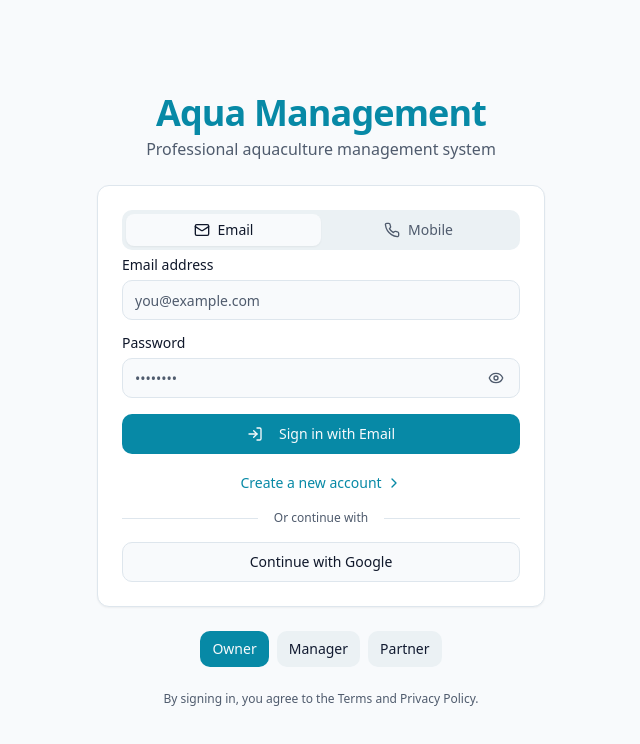
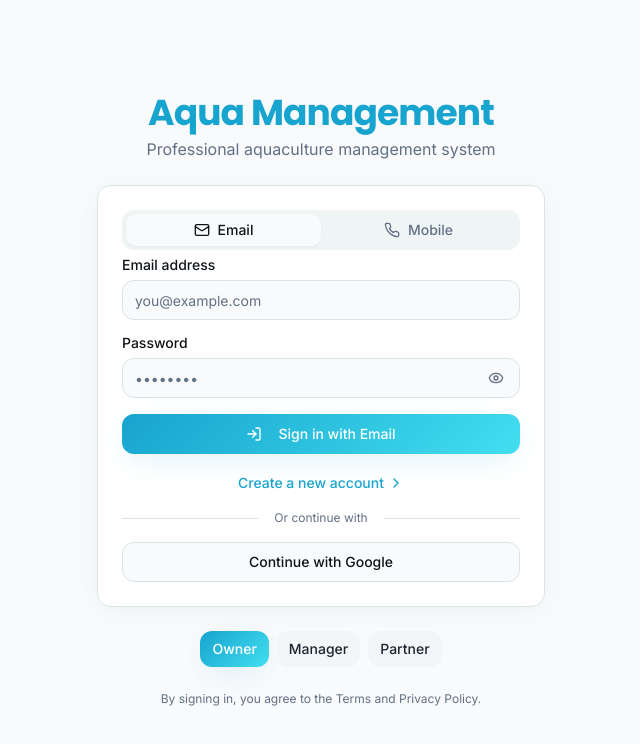
Before and after one commit to yeswanthvarma94/aqua-crop-sync, a React (Vite) app: page /auth in a window 1280 px wide. Shown: the top 744 px of the page, without its empty margins (319-959 px from the left). Built offline with nearby package versions, Linux system fonts and the light colour scheme.

Commit message:
Refactor UI and workflow
Improve application's UI design for better user attraction and ensure a smoother workflow.

```diff
--- a/index.html
+++ b/index.html
@@ -1,6 +1,9 @@
 <!DOCTYPE html>
 <html lang="en">
   <head>
+    <link rel="preconnect" href="https://fonts.googleapis.com">
+    <link rel="preconnect" href="https://fonts.gstatic.com" crossorigin>
+    <link href="https://fonts.googleapis.com/css2?family=Inter:wght@300;400;500;600;700&family=Poppins:wght@300;400;500;600;700&display=swap" rel="stylesheet">
     <meta charset="UTF-8" />
     <meta name="viewport" content="width=device-width, initial-scale=1.0" />
     <title>AquaLedger — Shrimp & Fish Farm Ledger</title>
--- a/src/components/ui/button.tsx
+++ b/src/components/ui/button.tsx
@@ -5,24 +5,24 @@ import { cva, type VariantProps } from "class-variance-authority"
 import { cn } from "@/lib/utils"
 
 const buttonVariants = cva(
-  "inline-flex items-center justify-center gap-2 whitespace-nowrap rounded-md text-sm font-medium ring-offset-background transition-colors focus-visible:outline-none focus-visible:ring-2 focus-visible:ring-ring focus-visible:ring-offset-2 disabled:pointer-events-none disabled:opacity-50 [&_svg]:pointer-events-none [&_svg]:size-4 [&_svg]:shrink-0",
+  "inline-flex items-center justify-center gap-2 whitespace-nowrap rounded-md text-sm font-medium ring-offset-background transition-all duration-200 focus-visible:outline-none focus-visible:ring-2 focus-visible:ring-ring focus-visible:ring-offset-2 disabled:pointer-events-none disabled:opacity-50 [&_svg]:pointer-events-none [&_svg]:size-4 [&_svg]:shrink-0",
   {
     variants: {
       variant: {
-        default: "bg-primary text-primary-foreground hover:bg-primary/90",
-        destructive:
-          "bg-destructive text-destructive-foreground hover:bg-destructive/90",
-        outline:
-          "border border-input bg-background hover:bg-accent hover:text-accent-foreground",
-        secondary:
-          "bg-secondary text-secondary-foreground hover:bg-secondary/80",
-        ghost: "hover:bg-accent hover:text-accent-foreground",
+        default: "bg-gradient-primary text-primary-foreground hover:shadow-glow hover:scale-105 shadow-elegant",
+        destructive: "bg-destructive text-destructive-foreground hover:bg-destructive/90 hover:scale-105",
+        outline: "border border-input bg-background hover:bg-accent hover:text-accent-foreground hover:scale-105",
+        secondary: "bg-secondary text-secondary-foreground hover:bg-secondary/80 hover:scale-105",
+        ghost: "hover:bg-accent hover:text-accent-foreground hover:scale-105",
         link: "text-primary underline-offset-4 hover:underline",
+        premium: "bg-gradient-primary text-primary-foreground hover:shadow-glow hover:scale-105 shadow-elegant border border-primary-glow/20",
+        glass: "bg-card/80 backdrop-blur-xl border border-border/50 hover:bg-card/90 hover:scale-105 shadow-card",
       },
       size: {
         default: "h-10 px-4 py-2",
         sm: "h-9 rounded-md px-3",
         lg: "h-11 rounded-md px-8",
+        xl: "h-12 rounded-lg px-10 text-base",
         icon: "h-10 w-10",
       },
     },
--- a/src/components/ui/card.tsx
+++ b/src/components/ui/card.tsx
@@ -9,7 +9,7 @@ const Card = React.forwardRef<
   <div
     ref={ref}
     className={cn(
-      "rounded-lg border bg-card text-card-foreground shadow-sm",
+      "rounded-lg border bg-card text-card-foreground shadow-card transition-all duration-200 hover:shadow-elegant",
       className
     )}
     {...props}
@@ -23,7 +23,7 @@ const CardHeader = React.forwardRef<
 >(({ className, ...props }, ref) => (
   <div
     ref={ref}
-    className={cn("flex flex-col space-y-1.5 p-6", className)}
+    className={cn("flex flex-col space-y-1.5 p-6 pb-4", className)}
     {...props}
   />
 ))
@@ -36,7 +36,7 @@ const CardTitle = React.forwardRef<
   <h3
     ref={ref}
     className={cn(
-      "text-2xl font-semibold leading-none tracking-tight",
+      "text-lg font-semibold leading-none tracking-tight",
       className
     )}
     {...props}
@@ -60,7 +60,7 @@ const CardContent = React.forwardRef<
   HTMLDivElement,
   React.HTMLAttributes<HTMLDivElement>
 >(({ className, ...props }, ref) => (
-  <div ref={ref} className={cn("p-6 pt-0", className)} {...props} />
+  <div ref={ref} className={cn("p-6 pt-2", className)} {...props} />
 ))
 CardContent.displayName = "CardContent"
 
--- a/src/index.css
+++ b/src/index.css
@@ -8,90 +8,117 @@ All colors MUST be HSL.
 
 @layer base {
   :root {
-    /* AquaLedger theme - calm high-contrast aqua/teal */
-    --background: 210 40% 98%;
-    --foreground: 222.2 47.4% 11.2%;
+    /* Modern AquaLedger theme - premium aqua with gradients */
+    --background: 215 25% 98%;
+    --foreground: 215 25% 8%;
 
     --card: 0 0% 100%;
-    --card-foreground: 222.2 47.4% 11.2%;
+    --card-foreground: 215 25% 8%;
 
     --popover: 0 0% 100%;
-    --popover-foreground: 222.2 47.4% 11.2%;
+    --popover-foreground: 215 25% 8%;
 
-    /* Primary aqua */
-    --primary: 191 92% 34%;
-    --primary-foreground: 210 40% 98%;
+    /* Premium gradient primary */
+    --primary: 194 80% 45%;
+    --primary-glow: 186 85% 60%;
+    --primary-foreground: 0 0% 100%;
 
-    --secondary: 200 30% 94%;
-    --secondary-foreground: 222 47% 13%;
+    --secondary: 194 30% 96%;
+    --secondary-foreground: 215 25% 15%;
 
-    --muted: 200 30% 94%;
-    --muted-foreground: 215.4 16.3% 36.9%;
+    --muted: 194 25% 95%;
+    --muted-foreground: 215 15% 45%;
 
-    --accent: 191 92% 34%;
-    --accent-foreground: 210 40% 98%;
+    --accent: 186 75% 55%;
+    --accent-foreground: 0 0% 100%;
 
-    --destructive: 0 84.2% 60.2%;
-    --destructive-foreground: 210 40% 98%;
+    --destructive: 0 84% 60%;
+    --destructive-foreground: 0 0% 100%;
 
-    --border: 210 29% 90%;
-    --input: 210 29% 90%;
-    --ring: 191 92% 34%;
+    --border: 194 20% 88%;
+    --input: 194 20% 88%;
+    --ring: 194 80% 45%;
 
-    --radius: 0.75rem;
+    --radius: 0.875rem;
 
     /* Sidebar */
     --sidebar-background: 0 0% 100%;
-    --sidebar-foreground: 222.2 47.4% 11.2%;
-    --sidebar-primary: 191 92% 34%;
-    --sidebar-primary-foreground: 210 40% 98%;
-    --sidebar-accent: 200 30% 94%;
-    --sidebar-accent-foreground: 222.2 47.4% 11.2%;
-    --sidebar-border: 210 29% 90%;
-    --sidebar-ring: 191 92% 34%;
+    --sidebar-foreground: 215 25% 8%;
+    --sidebar-primary: 194 80% 45%;
+    --sidebar-primary-foreground: 0 0% 100%;
+    --sidebar-accent: 194 25% 95%;
+    --sidebar-accent-foreground: 215 25% 8%;
+    --sidebar-border: 194 20% 88%;
+    --sidebar-ring: 194 80% 45%;
 
-    /* Extras */
-    --gradient-primary: linear-gradient(135deg, hsl(191 92% 34%), hsl(199 89% 48%));
-    --shadow-elegant: 0 10px 30px -10px hsl(191 92% 34% / 0.25);
-    --transition-smooth: all 0.25s cubic-bezier(0.4, 0, 0.2, 1);
+    /* Premium gradients and effects */
+    --gradient-primary: linear-gradient(135deg, hsl(194 80% 45%), hsl(186 85% 60%));
+    --gradient-secondary: linear-gradient(135deg, hsl(194 30% 96%), hsl(186 40% 94%));
+    --gradient-hero: linear-gradient(135deg, hsl(194 80% 45% / 0.9), hsl(186 85% 60% / 0.8));
+
+    --shadow-elegant: 0 8px 32px -8px hsl(194 80% 45% / 0.2);
+    --shadow-glow: 0 0 32px hsl(186 85% 60% / 0.3);
+    --shadow-card: 0 4px 24px -4px hsl(194 30% 30% / 0.08);
+
+    --transition-smooth: all 0.3s cubic-bezier(0.4, 0, 0.2, 1);
+    --transition-bounce: all 0.4s cubic-bezier(0.175, 0.885, 0.32, 1.275);
+
+    /* Glass morphism */
+    --glass-bg: hsl(0 0% 100% / 0.8);
+    --glass-border: hsl(194 20% 88% / 0.3);
   }
 
   .dark {
-    --background: 222.2 84% 4.9%;
-    --foreground: 210 40% 98%;
+    --background: 215 25% 5%;
+    --foreground: 215 25% 95%;
 
-    --card: 222.2 84% 4.9%;
-    --card-foreground: 210 40% 98%;
+    --card: 215 25% 8%;
+    --card-foreground: 215 25% 95%;
 
-    --popover: 222.2 84% 4.9%;
-    --popover-foreground: 210 40% 98%;
+    --popover: 215 25% 8%;
+    --popover-foreground: 215 25% 95%;
 
-    --primary: 210 40% 98%;
-    --primary-foreground: 222.2 47.4% 11.2%;
+    --primary: 186 85% 60%;
+    --primary-glow: 194 80% 45%;
+    --primary-foreground: 215 25% 5%;
 
-    --secondary: 217.2 32.6% 17.5%;
-    --secondary-foreground: 210 40% 98%;
+    --secondary: 215 25% 12%;
+    --secondary-foreground: 215 25% 85%;
 
-    --muted: 217.2 32.6% 17.5%;
-    --muted-foreground: 215 20.2% 65.1%;
+    --muted: 215 25% 12%;
+    --muted-foreground: 215 15% 65%;
 
-    --accent: 217.2 32.6% 17.5%;
-    --accent-foreground: 210 40% 98%;
+    --accent: 186 75% 55%;
+    --accent-foreground: 215 25% 5%;
 
-    --destructive: 0 62.8% 30.6%;
-    --destructive-foreground: 210 40% 98%;
+    --destructive: 0 75% 55%;
+    --destructive-foreground: 0 0% 100%;
 
-    --border: 217.2 32.6% 17.5%;
-    --input: 217.2 32.6% 17.5%;
-    --ring: 212.7 26.8% 83.9%;
-    --sidebar-background: 240 5.9% 10%;
-    --sidebar-foreground: 240 4.8% 95.9%;
-    --sidebar-primary: 224.3 76.3% 48%;
-    --sidebar-primary-foreground: 0 0% 100%;
-    --sidebar-accent: 240 3.7% 15.9%;
-    --sidebar-accent-foreground: 240 4.8% 95.9%;
-    --sidebar-border: 240 3.7% 15.9%;
-    --sidebar-ring: 217.2 91.2% 59.8%;
+    --border: 215 25% 18%;
+    --input: 215 25% 18%;
+    --ring: 186 85% 60%;
+
+    --sidebar-background: 215 25% 6%;
+    --sidebar-foreground: 215 25% 95%;
+    --sidebar-primary: 186 85% 60%;
+    --sidebar-primary-foreground: 215 25% 5%;
+    --sidebar-accent: 215 25% 12%;
+    --sidebar-accent-foreground: 215 25% 95%;
+    --sidebar-border: 215 25% 18%;
+    --sidebar-ring: 186 85% 60%;
+
+    /* Dark mode gradients */
+    --gradient-primary: linear-gradient(135deg, hsl(186 85% 60%), hsl(194 80% 45%));
+    --gradient-secondary: linear-gradient(135deg, hsl(215 25% 12%), hsl(215 25% 15%));
+    --gradient-hero: linear-gradient(135deg, hsl(186 85% 60% / 0.9), hsl(194 80% 45% / 0.8));
+
+    --shadow-elegant: 0 8px 32px -8px hsl(0 0% 0% / 0.4);
+    --shadow-glow: 0 0 32px hsl(186 85% 60% / 0.2);
+    --shadow-card: 0 4px 24px -4px hsl(0 0% 0% / 0.3);
+
+    /* Dark glass morphism */
+    --glass-bg: hsl(215 25% 8% / 0.8);
+    --glass-border: hsl(215 25% 18% / 0.3);
   }
 }
 
@@ -101,6 +128,117 @@ All colors MUST be HSL.
   }
 
   body {
-    @apply bg-background text-foreground;
+    @apply bg-background text-foreground font-inter antialiased;
+    font-feature-settings: "cv02", "cv03", "cv04", "cv11";
+  }
+
+  h1, h2, h3, h4, h5, h6 {
+    @apply font-poppins;
   }
 }
+
+@layer components {
+  /* Glass morphism components */
+  .glass-card {
+    @apply bg-card/80 backdrop-blur-xl border border-border/50;
+    box-shadow: var(--shadow-card);
+  }
+
+  .glass-header {
+    @apply bg-background/80 backdrop-blur-xl border-b border-border/50;
+  }
+
+  /* Gradient components */
+  .gradient-primary {
+    background: var(--gradient-primary);
+  }
+
+  .gradient-secondary {
+    background: var(--gradient-secondary);
+  }
+
+  .gradient-hero {
+    background: var(--gradient-hero);
+  }
+
+  /* Interactive elements */
+  .interactive-hover {
+    @apply transition-all duration-300 hover:scale-105 hover:shadow-lg;
+    transition: var(--transition-smooth);
+  }
+
+  .floating-action {
+    @apply interactive-hover shadow-elegant;
+    box-shadow: var(--shadow-elegant);
+  }
+
+  .glow-effect {
+    box-shadow: var(--shadow-glow);
+  }
+
+  /* Animations */
+  .animate-fade-in {
+    animation: fade-in 0.6s cubic-bezier(0.16, 1, 0.3, 1);
+  }
+
+  .animate-slide-up {
+    animation: slide-up 0.6s cubic-bezier(0.16, 1, 0.3, 1);
+  }
+
+  .animate-bounce-in {
+    animation: bounce-in 0.8s cubic-bezier(0.175, 0.885, 0.32, 1.275);
+  }
+}
+
+@layer utilities {
+  .text-gradient {
+    background: var(--gradient-primary);
+    -webkit-background-clip: text;
+    -webkit-text-fill-color: transparent;
+    background-clip: text;
+  }
+
+  .border-gradient {
+    border-image: var(--gradient-primary) 1;
+  }
+}
+
+@keyframes fade-in {
+  from {
+    opacity: 0;
+    transform: translateY(20px);
+  }
+  to {
+    opacity: 1;
+    transform: translateY(0);
+  }
+}
+
+@keyframes slide-up {
+  from {
+    opacity: 0;
+    transform: translateY(30px);
+  }
+  to {
+    opacity: 1;
+    transform: translateY(0);
+  }
+}
+
+@keyframes bounce-in {
+  0% {
+    opacity: 0;
+    transform: scale(0.3);
+  }
+  50% {
+    opacity: 1;
+    transform: scale(1.05);
+  }
+  70% {
+    transform: scale(0.9);
+  }
+  100% {
+    opacity: 1;
+    transform: scale(1);
+  }
+}
--- a/tailwind.config.ts
+++ b/tailwind.config.ts
@@ -18,6 +18,10 @@ export default {
 			}
 		},
 		extend: {
+			fontFamily: {
+				inter: ['Inter', 'system-ui', 'sans-serif'],
+				poppins: ['Poppins', 'system-ui', 'sans-serif'],
+			},
 			colors: {
 				border: 'hsl(var(--border))',
 				input: 'hsl(var(--input))',
@@ -26,7 +30,8 @@ export default {
 				foreground: 'hsl(var(--foreground))',
 				primary: {
 					DEFAULT: 'hsl(var(--primary))',
-					foreground: 'hsl(var(--primary-foreground))'
+					foreground: 'hsl(var(--primary-foreground))',
+					glow: 'hsl(var(--primary-glow))',
 				},
 				secondary: {
 					DEFAULT: 'hsl(var(--secondary))',
@@ -68,27 +73,55 @@ export default {
 				md: 'calc(var(--radius) - 2px)',
 				sm: 'calc(var(--radius) - 4px)'
 			},
+			boxShadow: {
+				'elegant': 'var(--shadow-elegant)',
+				'glow': 'var(--shadow-glow)',
+				'card': 'var(--shadow-card)',
+			},
+			backgroundImage: {
+				'gradient-primary': 'var(--gradient-primary)',
+				'gradient-secondary': 'var(--gradient-secondary)',
+				'gradient-hero': 'var(--gradient-hero)',
+			},
+			transitionTimingFunction: {
+				'smooth': 'cubic-bezier(0.4, 0, 0.2, 1)',
+				'bounce': 'cubic-bezier(0.175, 0.885, 0.32, 1.275)',
+			},
 			keyframes: {
 				'accordion-down': {
-					from: {
-						height: '0'
-					},
-					to: {
-						height: 'var(--radix-accordion-content-height)'
-					}
+					from: { height: '0' },
+					to: { height: 'var(--radix-accordion-content-height)' }
 				},
 				'accordion-up': {
-					from: {
-						height: 'var(--radix-accordion-content-height)'
-					},
-					to: {
-						height: '0'
-					}
+					from: { height: 'var(--radix-accordion-content-height)' },
+					to: { height: '0' }
+				},
+				'fade-in': {
+					'0%': { opacity: '0', transform: 'translateY(10px)' },
+					'100%': { opacity: '1', transform: 'translateY(0)' }
+				},
+				'slide-up': {
+					'0%': { opacity: '0', transform: 'translateY(20px)' },
+					'100%': { opacity: '1', transform: 'translateY(0)' }
+				},
+				'bounce-in': {
+					'0%': { opacity: '0', transform: 'scale(0.3)' },
+					'50%': { opacity: '1', transform: 'scale(1.05)' },
+					'70%': { transform: 'scale(0.9)' },
+					'100%': { opacity: '1', transform: 'scale(1)' }
+				},
+				'float': {
+					'0%, 100%': { transform: 'translateY(0px)' },
+					'50%': { transform: 'translateY(-10px)' }
 				}
 			},
 			animation: {
 				'accordion-down': 'accordion-down 0.2s ease-out',
-				'accordion-up': 'accordion-up 0.2s ease-out'
+				'accordion-up': 'accordion-up 0.2s ease-out',
+				'fade-in': 'fade-in 0.6s cubic-bezier(0.16, 1, 0.3, 1)',
+				'slide-up': 'slide-up 0.6s cubic-bezier(0.16, 1, 0.3, 1)',
+				'bounce-in': 'bounce-in 0.8s cubic-bezier(0.175, 0.885, 0.32, 1.275)',
+				'float': 'float 3s ease-in-out infinite'
 			}
 		}
 	},
```
Also changed, not shown: src/components/QuickActionsGrid.tsx (+15 -7 lines), src/components/TabBar.tsx (+11 -5 lines), src/pages/Index.tsx (+57 -19 lines).
